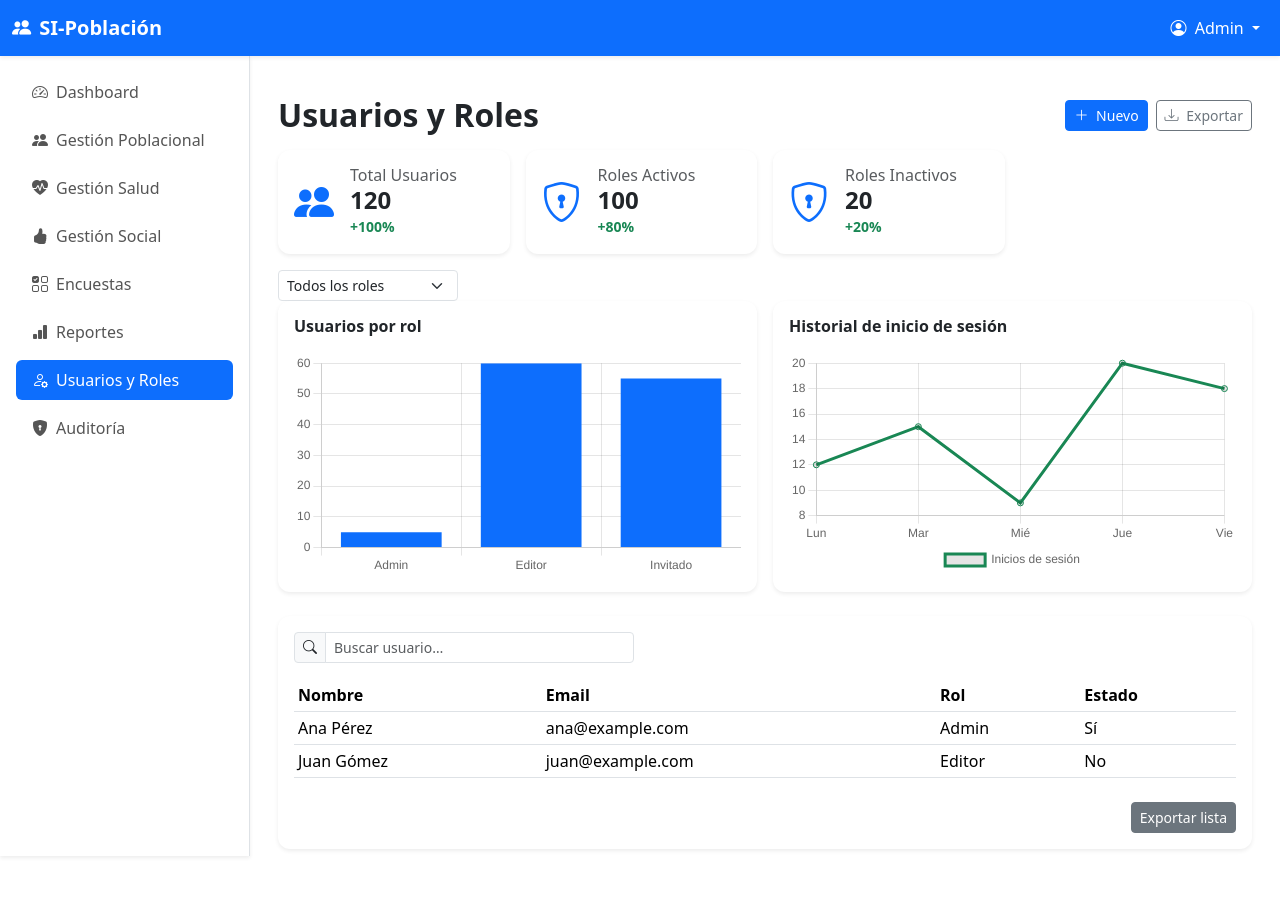
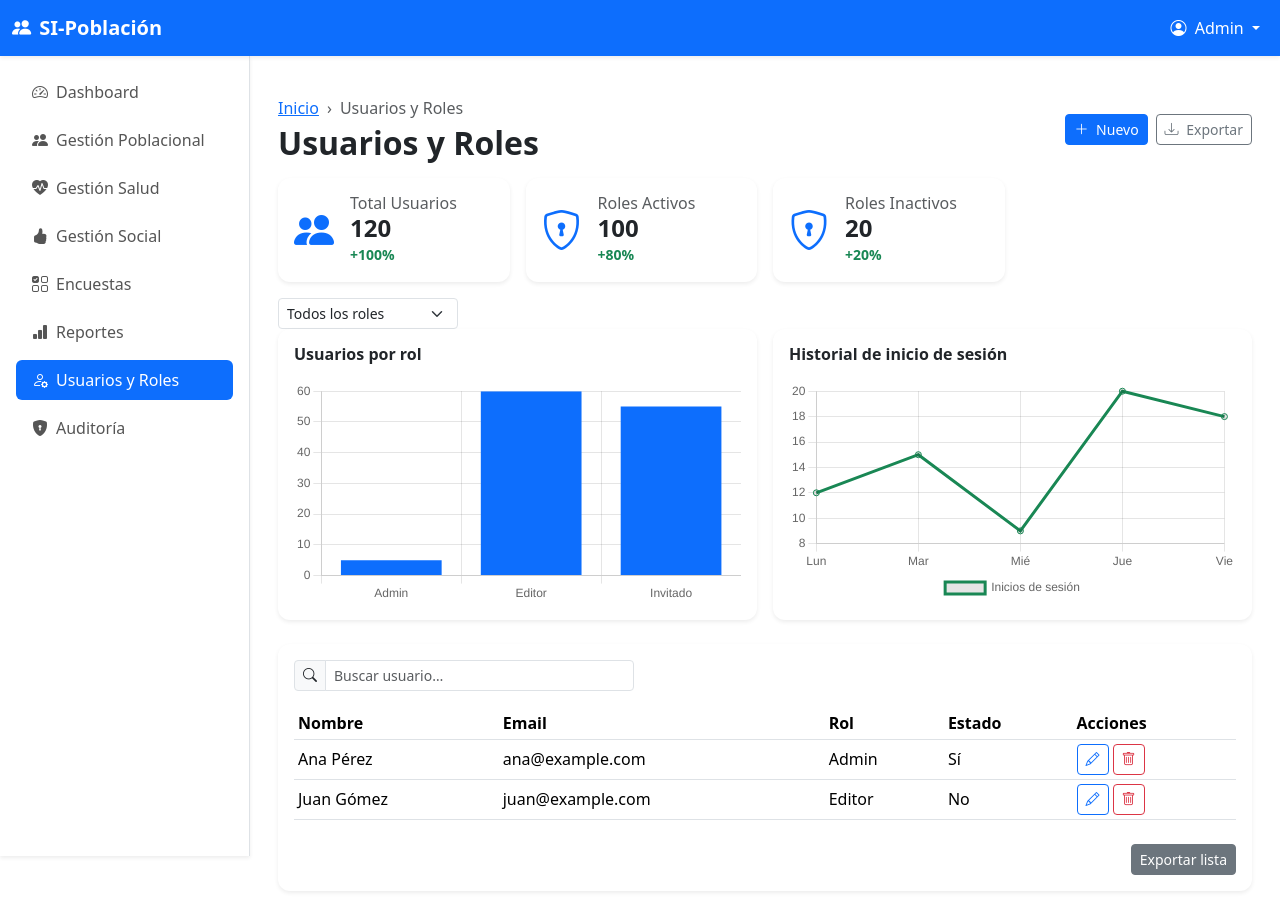
Before and after one commit to eduard-ve/sip_comunidades, a Vue app in the folder frontend/: page /usuarios in a window 1280 px wide. Shown: the top 914 px of the page. Before the commit the page ends 889 px from the top, so only its background shows below. Built offline with nearby package versions, Linux system fonts and the light colour scheme.

Commit message:
Ajuste a la tabla de usuarios se agrego una nueva colmna con sus celdas personalizadas editar y eliminar

```diff
--- a/frontend/src/components/BaseModule.vue
+++ b/frontend/src/components/BaseModule.vue
@@ -117,7 +117,9 @@
                 style="cursor:pointer"
               >
                 <td v-for="(col, cIdx) in safeColumns" :key="cIdx">
+                  <slot name="table-cell" :column="col" :row="row">
                   {{ displayCell(row[col.key]) }}
+                  </slot>
                 </td>
               </tr>
               <tr v-if="!filteredRows.length">
--- a/frontend/src/views/UsuariosRoles.vue
+++ b/frontend/src/views/UsuariosRoles.vue
@@ -8,7 +8,6 @@
     searchPlaceholder="Buscar usuario…"
     @create="openForm()"
     @export="onExport"
-    @rowClick="openForm"
   >
     <!-- Filtro de roles -->
     <template #extra>
@@ -16,6 +15,21 @@
         <option value="">Todos los roles</option>
         <option v-for="r in roles" :key="r" :value="r">{{ r }}</option>
       </select>
+    </template>
+
+    <!-- Personalización de las celdas de la tabla -->
+    <template #table-cell="{ column, row }">
+      <template v-if="column.key === 'acciones'">
+        <button class="btn btn-sm btn-outline-primary me-1" @click.stop="openForm(row)">
+          <i class="bi bi-pencil"></i>
+        </button>
+        <button class="btn btn-sm btn-outline-danger" @click.stop="deleteUser(row.id)">
+          <i class="bi bi-trash"></i>
+        </button>
+      </template>
+      <template v-else>
+        {{ row[column.key] }}
+      </template>
     </template>
 
     <!-- Footer de la tabla -->
@@ -56,6 +70,11 @@ import UserForm from '../components/UserForm.vue'
 
 const roles = ['Admin', 'Editor', 'Invitado']
 
+// Breadcrumbs
+const breadcrumbs = [
+  { label: 'Inicio', to: '/' },
+  { label: 'Usuarios y Roles', to: '/usuarios' }
+]
 
 // KPIs
 const kpis = [
@@ -94,11 +113,12 @@ const table = {
     { key: 'nombre', label: 'Nombre' },
     { key: 'email', label: 'Email' },
     { key: 'rol', label: 'Rol' },
-    { key: 'estado', label: 'Estado' }
+    { key: 'estado', label: 'Estado' },
+    { key: 'acciones', label: 'Acciones' } // 👈 nueva columna
   ],
   rows: [
-    { id: 1, nombre: 'Ana Pérez', email: 'ana@example.com', rol: 'Admin', estado: true },
-    { id: 2, nombre: 'Juan Gómez', email: 'juan@example.com', rol: 'Editor', estado: false },
+    { id: 1, nombre: 'Ana Pérez', email: 'ana@example.com', rol: 'Admin', estado: 'Sí' },
+    { id: 2, nombre: 'Juan Gómez', email: 'juan@example.com', rol: 'Editor', estado: 'No' },
   ]
 }
 
@@ -135,6 +155,13 @@ function handleSubmit(userData) {
   closeForm()
 }
 
+function deleteUser(id) {
+  if (confirm('¿Seguro que deseas eliminar este usuario?')) {
+    const idx = table.rows.findIndex(u => u.id === id)
+    if (idx !== -1) table.rows.splice(idx, 1)
+  }
+}
+
 function onExport() {
   alert('Exportar lista de usuarios')
 }
```
